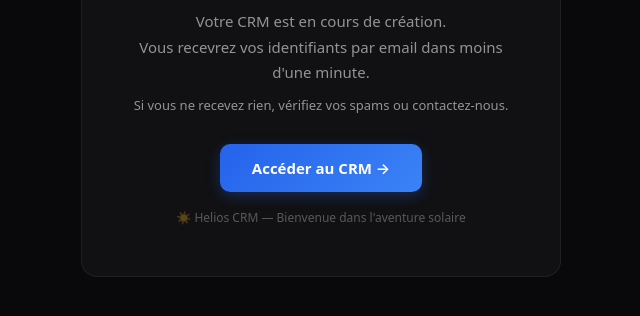
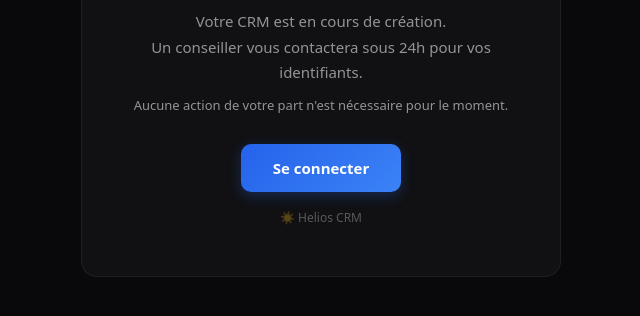
Before and after one commit to shanks2626/helios-crm-landing, a plain HTML site: page success.html in a window 1280 px wide. Shown: the part 354-670 px from the top of the page, without its empty margins (319-959 px from the left). Drawn offline with Linux system fonts and the light colour scheme.

Commit message:
Success page sans email + fix paiements

```diff
--- a/success.html
+++ b/success.html
@@ -7,10 +7,10 @@
 <div class="card">
   <div class="check">✅</div>
   <h1>Paiement réussi !</h1>
-  <p>Votre CRM est en cours de création.<br>Vous recevrez vos identifiants par email dans moins d'une minute.</p>
-  <p style="font-size:13px">Si vous ne recevez rien, vérifiez vos spams ou contactez-nous.</p>
-  <a href="https://helios-crm.xyz/login" class="btn">Accéder au CRM →</a>
-  <p class="note">☀️ Helios CRM — Bienvenue dans l'aventure solaire</p>
+  <p>Votre CRM est en cours de création.<br>Un conseiller vous contactera sous 24h pour vos identifiants.</p>
+  <p style="font-size:13px">Aucune action de votre part n'est nécessaire pour le moment.</p>
+  <a href="https://helios-crm.xyz/login" class="btn">Se connecter</a>
+  <p class="note">☀️ Helios CRM</p>
 </div>
 </body>
 </html>
```
